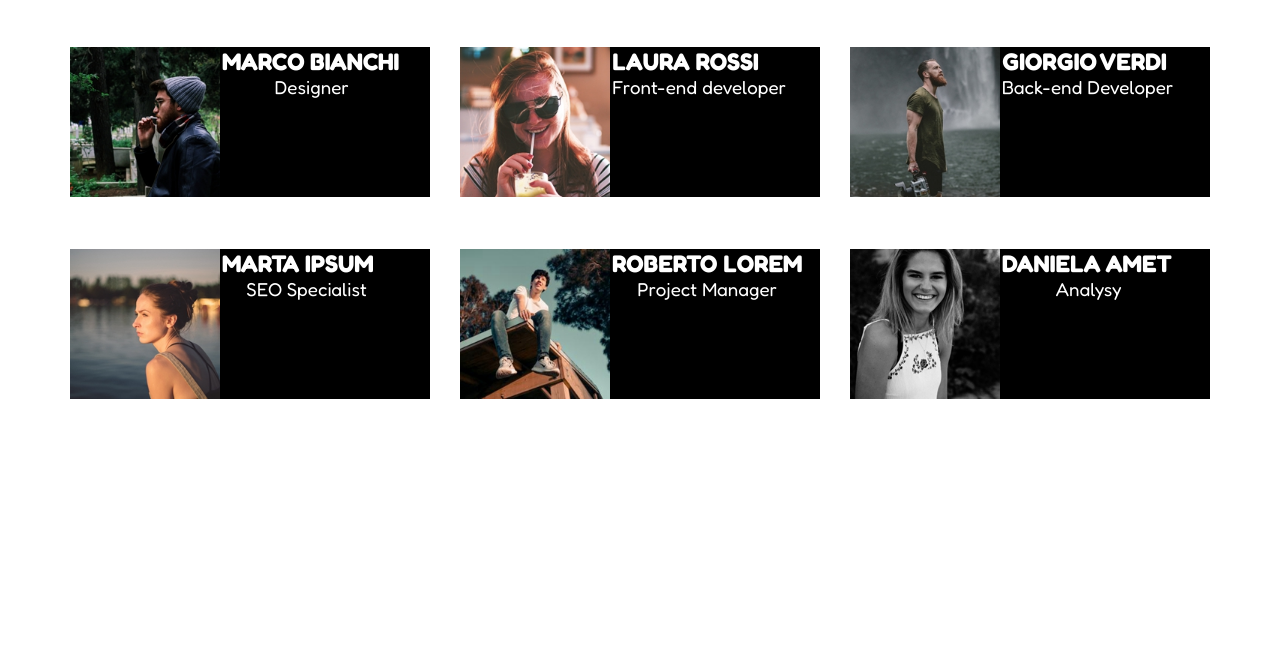
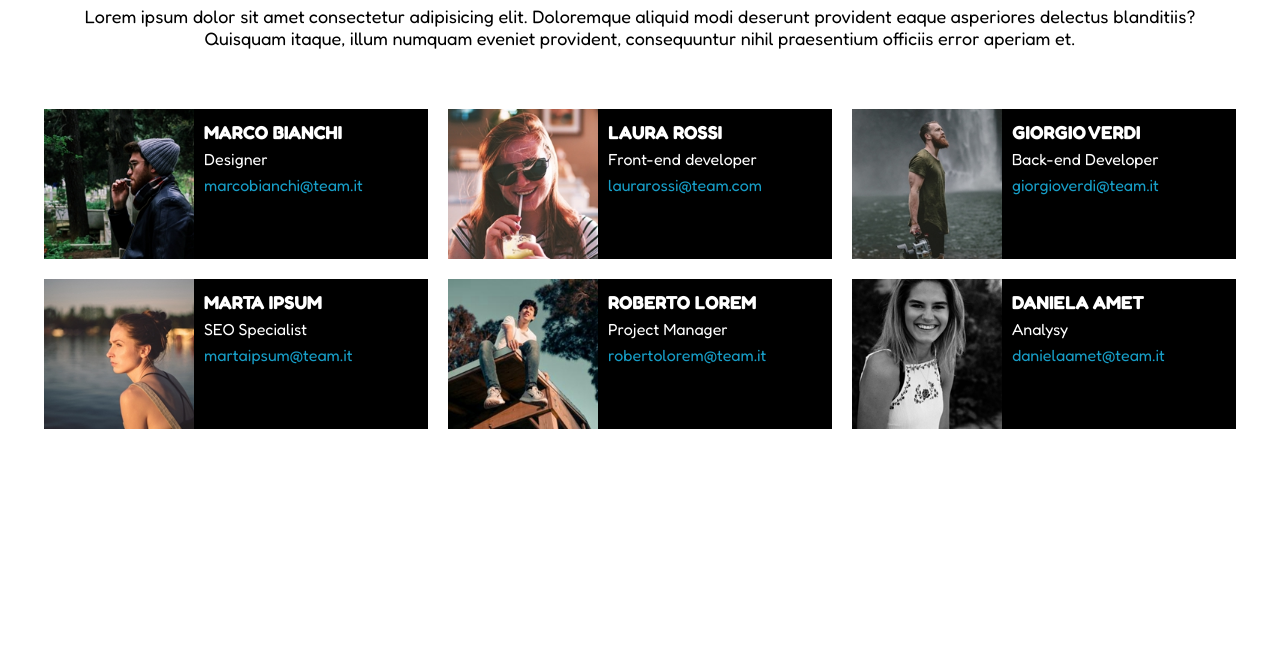
Before and after one commit to EvaXausa/html-css-float-cards, a plain HTML site: page index.html in a window 1280 px wide. Shown: the part 143-800 px from the top of the page. Drawn offline with Linux system fonts and the light colour scheme.

Commit message:
correction

```diff
--- a/index.html
+++ b/index.html
@@ -10,62 +10,81 @@
     <link rel="preconnect" href="https://fonts.googleapis.com">
     <link rel="preconnect" href="https://fonts.gstatic.com" crossorigin>
     <link href="https://fonts.googleapis.com/css2?family=Fredoka:wght@400;700&display=swap" rel="stylesheet">
+    <title>Meet our Team</title>
 </head>
 <body>
+   <main>
     <div class="container">
-        <header>
-            <h1>Meet our Team</h1>
-         </header>
-         <p>Lorem, ipsum dolor sit amet consectetur adipisicing elit. Iusto non quisquam id quos perferendis earum illum officiis numquam. Perferendis eligendi sed excepturi maiores, quas quis quod necessitatibus est veritatis consectetur!</p>
-         <div class="box">
-            <img src="img/male1.png" alt=""/>
-            <section>
-            <h2>MARCO BIANCHI</h2>
-            <h3>Designer</h3>
-            <address>marcobianchi@team.com</address>
-            </section>
+      <section id="our-team">
+        <header><h1>Meet our Team</h1></header>
+        <p>
+         Lorem ipsum dolor sit amet consectetur adipisicing elit. Doloremque aliquid modi deserunt provident eaque asperiores delectus blanditiis? Quisquam itaque, illum numquam eveniet provident, consequuntur nihil praesentium officiis error aperiam et.
+        </p>
+      </section>
+
+    <!--Cards-->
+      <div class=" row clearfix">
+         <div class="column">
+            <div class="card">
+               <img class="card-img" src="img/male1.png" alt="Marco Bianchi" />
+               <div class="card-content">
+               <h3>Marco Bianchi</h3>
+               <div class="role">Designer</div>
+               <a href="mailto:marcobianchi@team.it">marcobianchi@team.it</a>
+            </div>
          </div>
-         <div class="box">
-            <img src="img/female1.png" alt=""/>
-            <section>
-            <h2>LAURA ROSSI</h2>
-            <h3>Front-end developer</h3>
-            <adress>laurarossi@team.com</adress>
-            </section>
-         </div>
-         <div class="box">
-            <img src="img/male2.png" alt=""/>
-            <section>
-            <h2>GIORGIO VERDI</h2>
-            <h3>Back-end Developer</h3>
-            <adress>giorgioverdi@team.com</adress>
-            </section>
-         </div>
-         <div class="box">
-            <img src="img/female2.png" alt=""/>
-            <section>
-            <h2>MARTA IPSUM</h2>
-            <h3>SEO Specialist</h3>
-            <adress>martaipsum@team.com</adress>
-            </section>
-         </div>
-         <div class="box">
-            <img src="img/male3.png" alt=""/>
-            <section>
-            <h2>ROBERTO LOREM</h2>
-            <h3>Project Manager</h3>
-            <adress>robertolorem@team.com</adress>
-            </section>
-         </div>
-         <div class="box">
-            <img src="img/female3.png" alt=""/>
-            <section>
-            <h2>DANIELA AMET</h2>
-            <h3>Analysy</h3>
-            <adress>danielaamet@team.com</adress>
-            </section>
-         </div>
+      </div>
+    <div class="column">
+      <div class="card">
+         <img class="card-img" src="img/female1.png" alt="Laura Rossi" />
+         <div class="card-content">
+         <h3>Laura Rossi</h3>
+         <div class="role">Front-end developer</div>
+         <a href="mailto:laurarossi@team.it">laurarossi@team.com</a>
+      </div>
+   </div>
+</div>
+<div class="column">
+   <div class="card">
+      <img class="card-img" src="img/male2.png" alt="Giorgio Verdi" />
+      <div class="card-content">
+      <h3>Giorgio Verdi</h3>
+      <div class="role">Back-end Developer</div>
+      <a href="mailto:giorgioverdi@team.it">giorgioverdi@team.it</a>
+   </div>
+</div>
+</div>
+<div class="column">
+   <div class="card">
+      <img class="card-img" src="img/female2.png" alt="Marta Ipsum" />
+      <div class="card-content">
+      <h3>Marta Ipsum</h3>
+      <div class="role">SEO Specialist</div>
+      <a href="mailto:martaipsum@team.it">martaipsum@team.it</a>
+   </div>
+</div>
+</div>
+<div class="column">
+   <div class="card">
+      <img class="card-img" src="img/male3.png" alt="Roberto Lorem" />
+      <div class="card-content">
+      <h3>Roberto Lorem</h3>
+      <div class="role"> Project Manager</div>
+      <a href="mailto:robertolorem@team.it">robertolorem@team.it</a>
+   </div>
+</div>
+</div>
+<div class="column">
+   <div class="card">
+      <img class="card-img" src="img/female3.png" alt="Daniela Amet" />
+      <div class="card-content">
+      <h3>Daniela Amet</h3>
+      <div class="role">Analysy</div>
+      <a href="mailto:danielaamet@team.it">danielaamet@team.it</a>
+   </div>
+</div>
+</div>
     </div>
-
+   </main>
 </body>
 </html>
--- a/style.css
+++ b/style.css
@@ -10,56 +10,64 @@ body{
     font-family: "Fredoka";
 }
 
+h1 {
+    color: #e53170;
+    text-align: center;
+    font-size: 40px;
+    margin: 50px 0;
+}
+
+h3{
+    text-transform: uppercase;
+}
+
+p{
+    font-size: 18px;
+    text-align: center;
+    margin-bottom: 50px;
+}
+
+a{
+    color:rgb(23, 158, 199);
+    text-decoration: none;
+}
+
 /* Utils*/
 .container{
-    max-width: 1200px;
+    max-width: 1180px;
     margin: 0 auto;
 }
 
-h1 {
-    color: #e53170;
-    text-align: center;
-    height: 100px;
-    padding: 40px 80px;
-    font-weight: bold;
+.clearfix::after{
+    content: "";
+    clear:both;
+    display:table;
 }
 
-h2{
-    color:white;
-    float: left;
+.row{
+    margin: 0 -1rem;
+}
+.column{
+    float:left;
+    width: calc(100%/3);
+    padding:10px;
 }
 
-h3{
-    color:white;
-    font-weight: normal;
+.card{
+    color: white;
+    height: 150px;
+    background-color: black;
 }
 
-.adress{
-    color:rgb(0, 119, 255)
-}
-p{
-  text-align: center;
+.card-img{
+    height:100%;
+    width: auto;
+    float: left;
+    margin-right: 10px;
 }
 
-.box{
-    height: 150px;
-    width: 360px;
-    background-color: black;
-    text-align: center;
-    margin-top: 50px;
-    margin-bottom: 2px;
-    margin-left: 30px;
-    float: left;
+.card-content{
+    /*height: 100% */
+    padding: 10px;
+    line-height: calc(80px/3);
 }
-
-img{
-    height: 150px;
-    width: 150px;
-    float:left;
-}
-
-section{
-    float: left;
-    margin-left: 2px;
-    text-align: center;
-}
```
